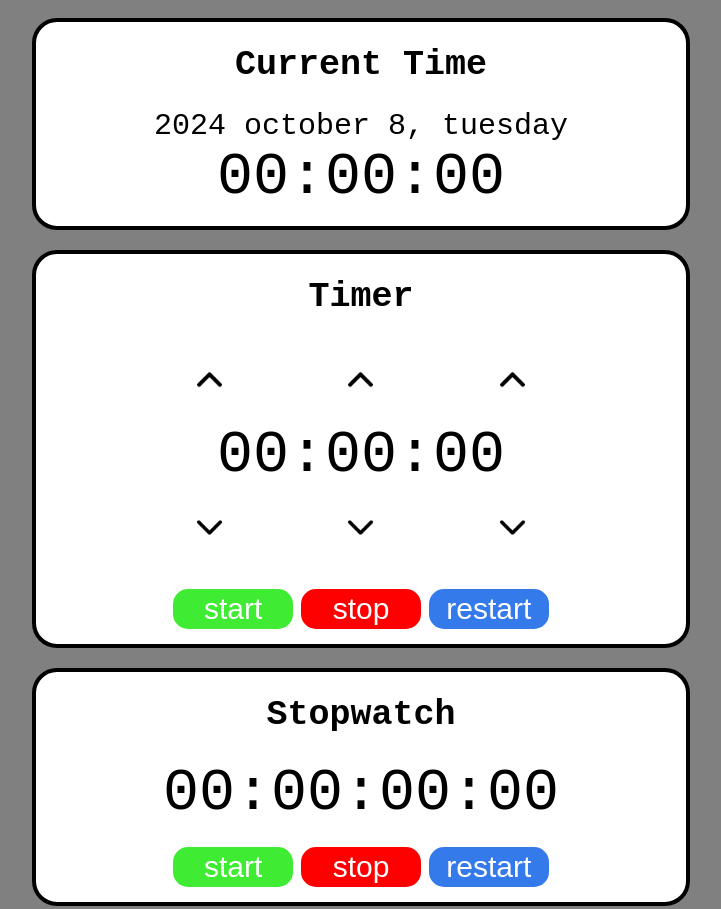
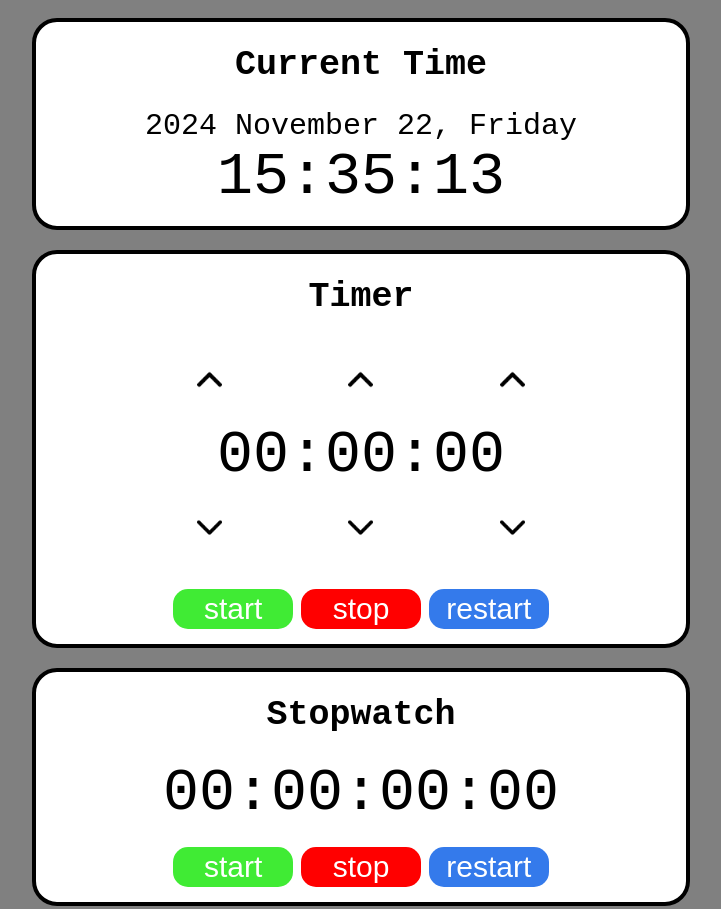
Before and after one commit to Shokhrukh2004/Watch-Program, a plain HTML site: page index.html in a window 1280 px wide. Shown: the top 909 px of the page, without its empty margins (279-1000 px from the left). Drawn offline with Linux system fonts and the light colour scheme.

Commit message:
name of file modified

```diff
--- a/index.html
+++ b/index.html
@@ -66,6 +66,6 @@
     </div>
 
     <!-- JavaScript Connection-->
-    <script src="practice.js"></script>
+    <script src="index.js"></script>
 </body>
 </html>
```
